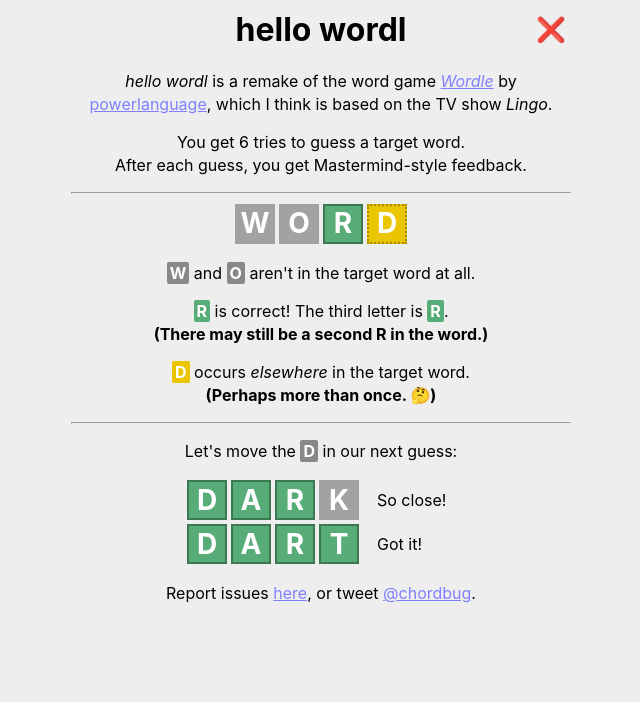
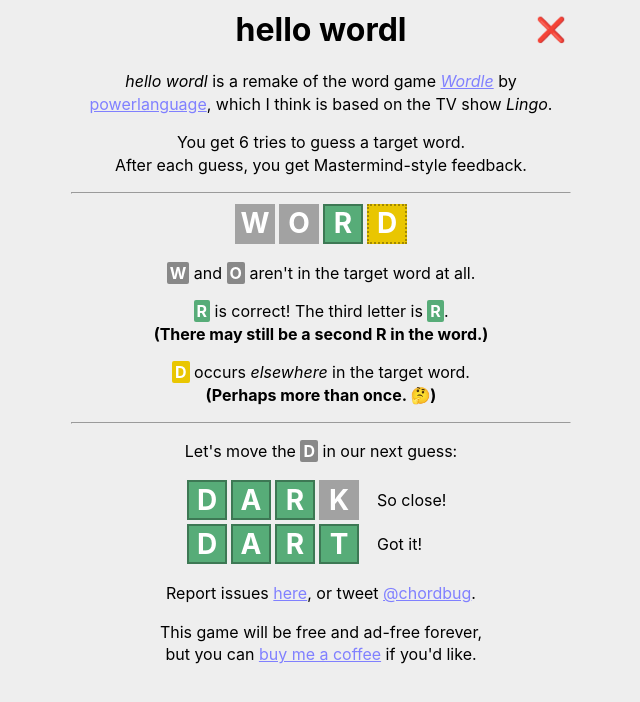
Before and after one commit to lynn/hello, a React (Create React App) app: page / in a window 1280 px wide. Both pictures are taken after a click on the link "About". Shown: the top 702 px of the page, without its empty margins (319-959 px from the left). Built offline with nearby package versions, Linux system fonts and the light colour scheme.

Commit message:
Link to my ko-fi ☕️

```diff
--- a/src/About.tsx
+++ b/src/About.tsx
@@ -75,6 +75,11 @@ export function About() {
         <a href="https://github.com/lynn/hello-wordl/issues">here</a>, or tweet{" "}
         <a href="https://twitter.com/chordbug">@chordbug</a>.
       </p>
+      <p>
+        This game will be free and ad-free forever,
+        <br />
+        but you can <a href="https://ko-fi.com/chordbug">buy me a coffee</a> if you'd like.
+      </p>
     </div>
   );
 }
```
